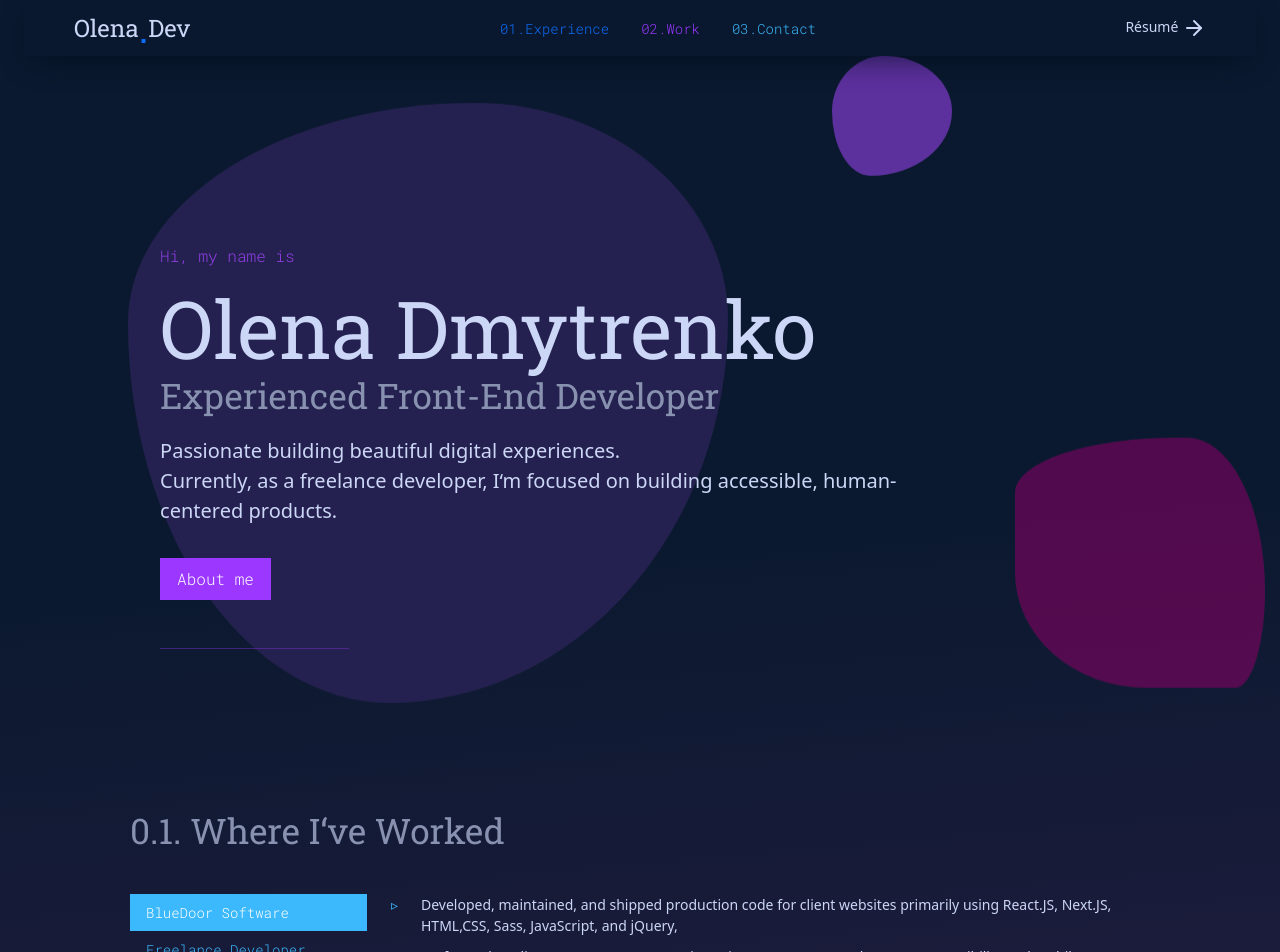
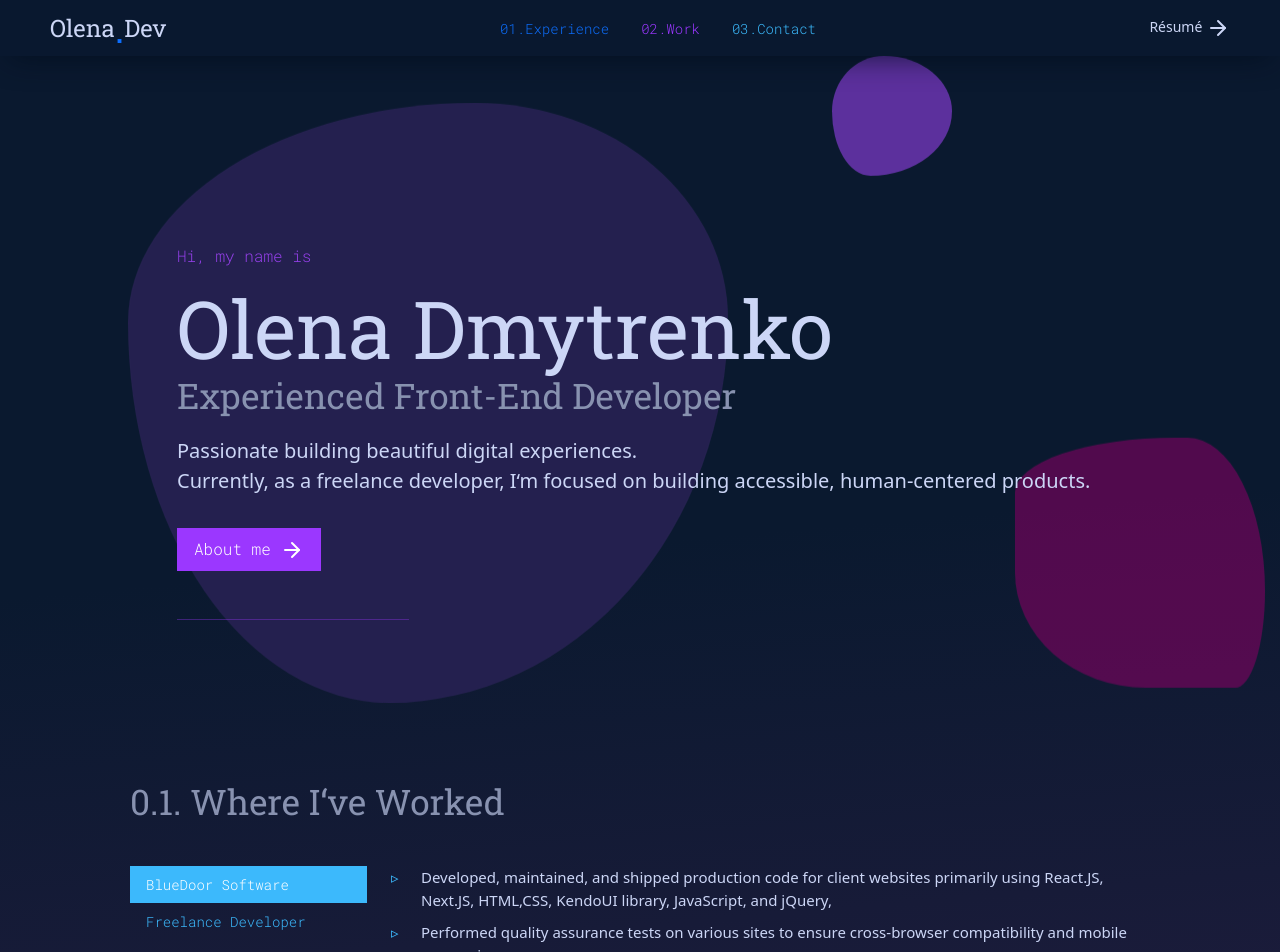
Before and after one commit to olenadm/Olena-React-Portfolio, a Next.js app: page / in a window 1280 px wide. Shown: the top 952 px of the page. Built offline with nearby package versions, Linux system fonts and the light colour scheme.

Commit message:
Resume and Olena related fixes

```diff
--- a/package.json
+++ b/package.json
@@ -1,9 +1,6 @@
 {
-  "name": "react-nextjs",
+  "name": "olena",
   "version": "0.0.0",
-  "private": true,
-  "repository": "twbs/examples",
-  "license": "MIT",
   "stackblitz": {
     "startCommand": "npm start"
   },
--- a/src/components/ExampleOffcanvas.tsx
+++ b/src/components/ExampleOffcanvas.tsx
@@ -17,7 +17,7 @@ const ExampleOffcanvas: React.FC<ExampleOffcanvasProps> = ({ className }) => {
       <Row>
         <Col md={{ span: 10, offset: 1 }}>
           <Button onClick={() => setShow((s) => !s)} className={className}>
-            About me
+            About me <ArrowRight/>
           </Button>
           <hr className="col-3 mt-5 mx-0" />
         </Col>
@@ -54,7 +54,7 @@ const ExampleOffcanvas: React.FC<ExampleOffcanvasProps> = ({ className }) => {
               <li>Next.js</li>
               <li>WordPress</li>
             </ul>
-            <Button href="#" target="_blank" rel="noopener" className="btn-primary btn mt-3">
+            <Button href="/OlenaDmytrenko.pdf" target="_blank" rel="noopener" className="btn-primary btn mt-3">
              My Résumé <ArrowRight />
             </Button>
           </div>
--- a/src/components/Header.tsx
+++ b/src/components/Header.tsx
@@ -30,7 +30,7 @@ const Header: React.FC = () => {
           </li>
         </ul>
         <a
-          href="#"
+          href="/OlenaDmytrenko.pdf"
           target="_blank"
           rel="noopener"
         >
--- a/src/components/Intro.tsx
+++ b/src/components/Intro.tsx
@@ -4,8 +4,8 @@ import { Col, Row } from "react-bootstrap";
 
 const Intro: React.FC = () => {
   return (
-    <section className="h-100 intro d-flex align-items-center">
-      <div className="align-self-center">
+    <section className="h-100 intro">
+      <div>
       <Row>
         <Col md={{ span: 10, offset: 1 }}>
           <span className="mt-md-5 d-block hi mb-3 fs-6">Hi, my name is</span>
--- a/src/data/experience-data.js
+++ b/src/data/experience-data.js
@@ -5,7 +5,7 @@ export const EXPERIENCE_DATA = [
       title: "BlueDoor Software",
       content: [
         {
-          text: "Developed, maintained, and shipped production code for client websites primarily using React.JS, Next.JS, HTML,CSS, Sass, JavaScript, and jQuery,",
+          text: "Developed, maintained, and shipped production code for client websites primarily using React.JS, Next.JS, HTML,CSS, KendoUI library, JavaScript, and jQuery,",
         },
         {
           text: "Performed quality assurance tests on various sites to ensure cross-browser compatibility and mobile responsiveness",
@@ -26,11 +26,12 @@ export const EXPERIENCE_DATA = [
       url: ``,
       title: "Freelance Developer",
       content: [
+
         {
-          text: "Developed, maintained, and shipped production code for client websites primarily using  HTML, CSS, Sass, JavaScript, and jQuery",
+          text: "Collaborated with designers and other developers to ensure  consistent user experiences",
         },
         {
-          text: "Collaborated with designers and other developers to ensure  consistent user experiences",
+          text: "Developed, maintained, and shipped production code for client websites primarily using  HTML, CSS,  JavaScript, and jQuery",
         },
         {
           text: "Optimized website loading time performance & SEO, which made BioxSystems website raise its ranks from 20 to 2 in Google",
@@ -48,11 +49,12 @@ export const EXPERIENCE_DATA = [
       url: ``,
       title: "Java Software Developer",
       content: [
+
+        {
+          text: "Development work on inhouse CMS for government portals, maintenance, front-end enhancements, W3C usability and accessibility standards",
+        },
         {
           text: "Delivered high-quality, robust production code for a diverse array of projects for clients including Charles Sturt University (Sydney), Hornsby Shire Council (Sydney), Fairfax Weather and more",
-        },
-        {
-          text: "Development work on inhouse CMS for government portals, maintenance, front-end enhancements, W3C usability and accessibility standards",
         },
         {
           text: "Built and delivered technical solutions according to stakeholder business requirements",
--- a/src/styles/styles.scss
+++ b/src/styles/styles.scss
@@ -16,7 +16,6 @@ $bs-btn-font-weight-lg: 300;
 
 @import url("https://fonts.googleapis.com/css2?family=Roboto+Mono:wght@300;400&family=Roboto+Slab:wght@300;400&display=swap");
 body {
-  padding: 0 1.5rem;
   background-color: $navy;
   background: rgb(36, 29, 65);
   background: linear-gradient(
@@ -173,7 +172,7 @@ header .fs-4 {
   border-radius: $border-radius;
   background-color: $light-navy;
   color: $light;
-  font-size: 14px;
+  font-size: 15px;
 }
 .project-description:hover,
 .project-description:focus-visible {
@@ -210,7 +209,7 @@ header .fs-4 {
 }
 
 .project-links {
-  margin-bottom:10px;
+  margin-bottom: 10px;
 }
 
 .project-links a {
@@ -290,6 +289,7 @@ ul.skills-list {
     position: relative;
     padding-left: 30px;
     margin-bottom: 10px;
+    font-size: 15px;
   }
   li::before {
     content: "▹";
@@ -527,7 +527,6 @@ ul.skills-list li {
   .project-tech-list li {
     font-size: 13px;
   }
-
 }
 
 @media (min-width: 1200px) {
```
Also changed, not shown: public/img/react-ui-2.png, 1 other file (tests, documents, lock files or other folders).
